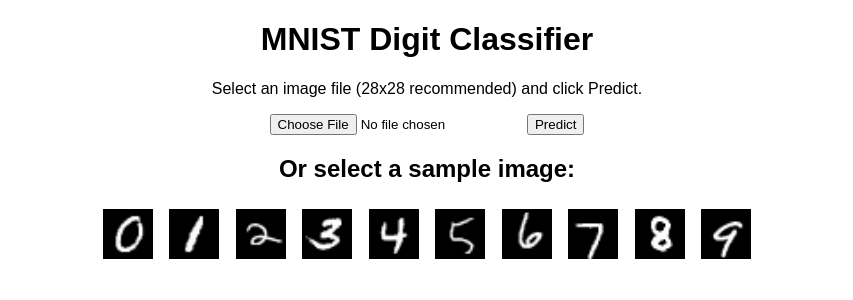
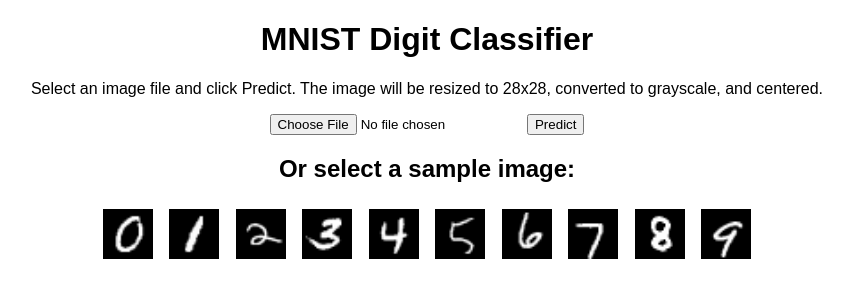
Before and after one commit to JCH0092-coder/Joshua_Hill_CPE490_HW05, a Flask app: page / in a window 1280 px wide. Shown: the top 300 px of the page, without its empty margins (213-1066 px from the left). Run offline with Flask 3, Linux system fonts and the light colour scheme; parts of the project's set-up code (start-up, migrations or seed data) failed here and were passed over.

Commit message:
Update index.html

```diff
--- a/templates/index.html
+++ b/templates/index.html
@@ -9,9 +9,12 @@
       text-align: center;
       margin: 20px;
     }
+    /* The preview image will be displayed at exactly 28x28 pixels and centered */
     #preview {
-      margin-top: 10px;
-      max-width: 200px;
+      margin: 10px auto;
+      display: block;
+      width: 28px;
+      height: 28px;
       border: 1px solid #ccc;
     }
     #confidenceChart {
@@ -35,13 +38,13 @@
 </head>
 <body>
   <h1>MNIST Digit Classifier</h1>
-  <p>Select an image file (28x28 recommended) and click Predict.</p>
+  <p>Select an image file and click Predict. The image will be resized to 28x28, converted to grayscale, and centered.</p>
 
   <input type="file" id="fileInput">
   <button id="predictButton">Predict</button>
   <br>
 
-  <!-- Image preview element -->
+  <!-- Processed Image Preview -->
   <img id="preview" src="" alt="Image Preview" style="display:none;">
 
   <h2 id="predictionResult"></h2>
@@ -76,29 +79,46 @@
     const predictionResult = document.getElementById("predictionResult");
     const chartCanvas = document.getElementById("confidenceChart");
 
-    // When a file is uploaded via the file input.
+    // When a file is uploaded, process it: resize to 28x28, convert to grayscale, and display it.
     fileInput.addEventListener("change", function(event) {
       selectedFile = null; // Clear any previously selected sample.
       const file = event.target.files[0];
       if (file) {
         const reader = new FileReader();
         reader.onload = function(e) {
-          preview.src = e.target.result;
-          preview.style.display = "block";
+          const tempImg = new Image();
+          tempImg.onload = function() {
+            // Create an offscreen canvas to process the image.
+            const canvas = document.createElement("canvas");
+            canvas.width = 28;
+            canvas.height = 28;
+            const ctx = canvas.getContext("2d");
+            // Apply grayscale filter.
+            ctx.filter = "grayscale(100%)";
+            ctx.drawImage(tempImg, 0, 0, 28, 28);
+            // Get the processed image as a DataURL.
+            const processedDataUrl = canvas.toDataURL("image/png");
+            preview.src = processedDataUrl;
+            preview.style.display = "block";
+            // Convert canvas data to a File object for backend submission.
+            canvas.toBlob(function(blob) {
+              selectedFile = new File([blob], file.name, { type: "image/png" });
+            }, "image/png");
+          };
+          tempImg.src = e.target.result;
         };
         reader.readAsDataURL(file);
       }
     });
 
-    // When clicking on a sample image.
+    // When clicking on a sample image, clear file input and use the sample image.
     document.querySelectorAll("#sampleContainer img").forEach(img => {
       img.addEventListener("click", function() {
-        // Clear the file input.
         fileInput.value = "";
-        // Show the sample image in the preview.
+        // Directly set the sample image as the preview.
         preview.src = img.src;
         preview.style.display = "block";
-        // Fetch the sample image, convert to a File object.
+        // Fetch the sample image and convert it into a File object.
         fetch(img.src)
           .then(response => response.blob())
           .then(blob => {
@@ -107,11 +127,11 @@
       });
     });
 
-    // When the Predict button is clicked.
+    // When the Predict button is clicked, send the processed file to the backend.
     predictButton.addEventListener("click", function() {
       let file = null;
       if (fileInput.files.length > 0) {
-        file = fileInput.files[0];
+        file = selectedFile ? selectedFile : fileInput.files[0];
       } else if (selectedFile !== null) {
         file = selectedFile;
       } else {
```
